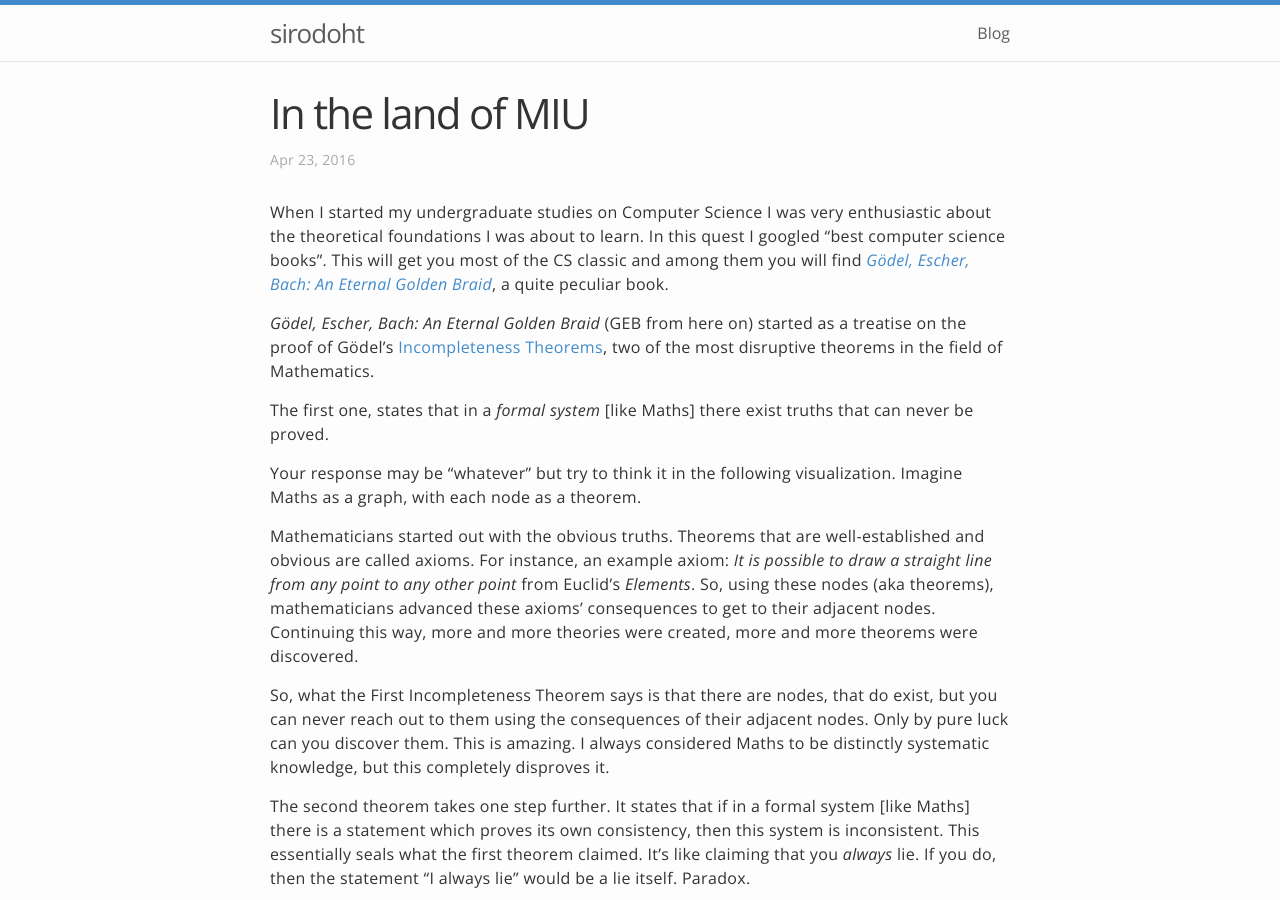
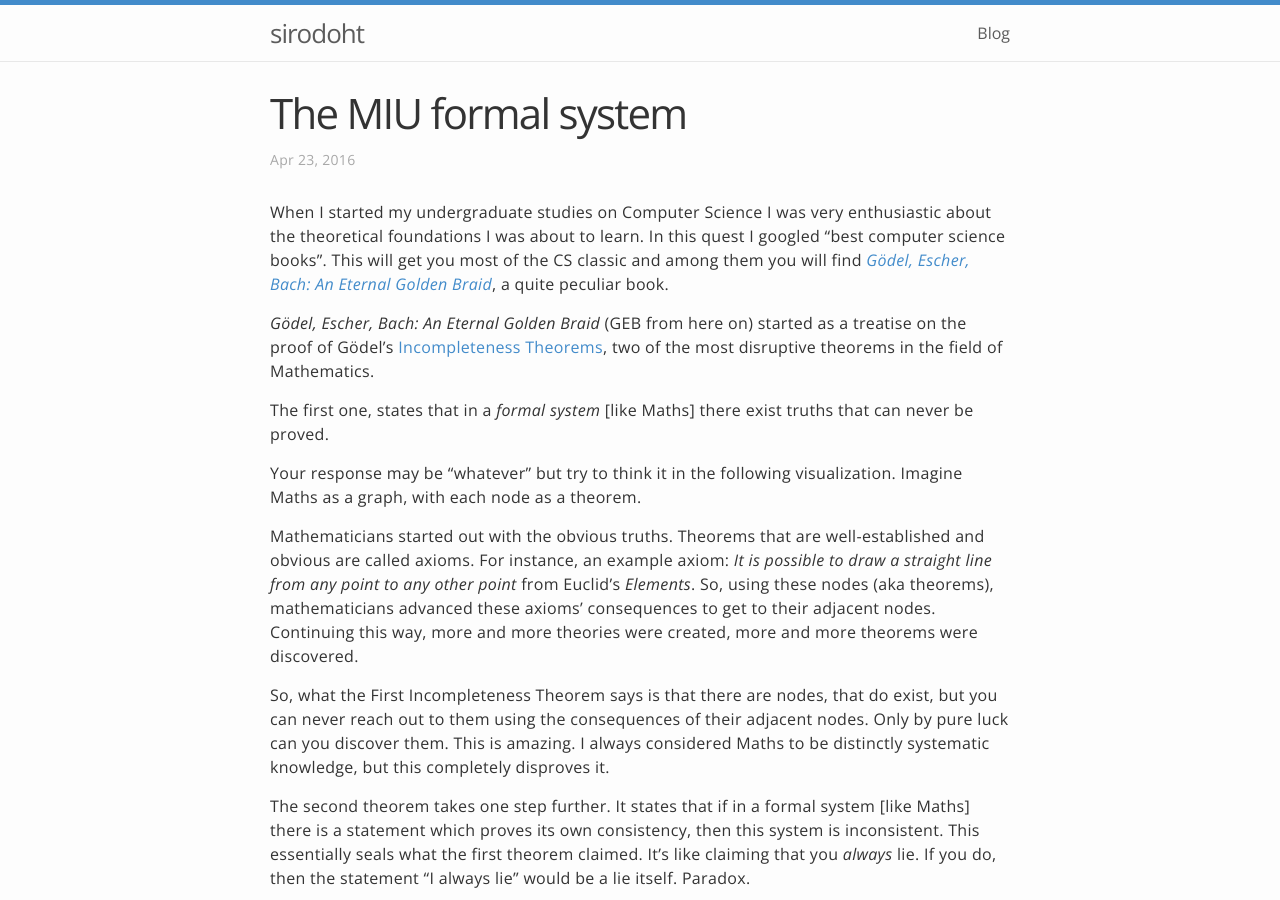
Before and after one commit to sirodoht/sirodoht.com, a Jekyll site: the page built from _posts/2016-04-24-the-miu-formal-system.markdown, in a window 1280 px wide and 900 px high. Built offline with Jekyll 4.4.1, drawn with Linux system fonts in a browser that asks for light colours; comment, search, counter and statistics services are not loaded.

Commit message:
rename miu blog post

```diff
--- a/_posts/2016-04-24-in-the-land-of-miu.markdown
+++ b/_posts/2016-04-24-the-miu-formal-system.markdown
@@ -1,6 +1,6 @@
 ---
 layout: post
-title:  "In the land of MIU"
+title:  "The MIU formal system"
 date:   2016-04-23 02:27:32
 categories: maths, puzzles
 ---
```
